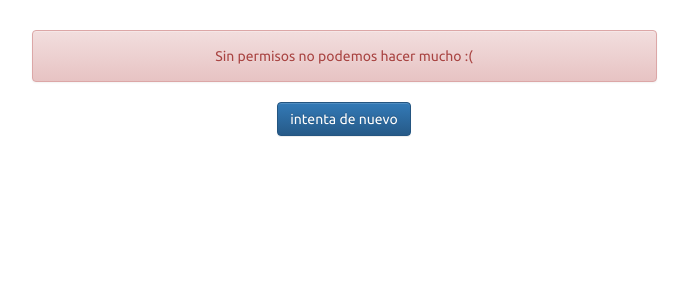
After one commit to farfanoide/dssd_gdrive, a Django app: a page that uses gdrive/templates/error.html in a window 1280 px wide. The commit adds this page. Shown: the top 300 px of the page, without its empty margins (296-984 px from the left). Run offline with Django 3.2, Linux system fonts and the light colour scheme; some libraries are stand-ins or nearby versions.

Commit message:
adds error page

```diff
--- /dev/null
+++ b/gdrive/templates/error.html
@@ -0,0 +1,11 @@
+{%extends 'layout.html'%}
+
+{% block content %}
+<div class="text-center">
+
+  <div class="alert alert-danger" role="alert">
+    Sin permisos no podemos hacer mucho :(
+  </div>
+  <a class="btn btn-primary" href="{% url 'home' %}">intenta de nuevo</a>
+</div>
+{% endblock content %}
--- a/gdrive/templates/layout.html
+++ b/gdrive/templates/layout.html
@@ -15,14 +15,9 @@
     <link href="https://fonts.googleapis.com/css?family=Ubuntu" rel="stylesheet">
     <style>
 
-ul {
-  list-style: none;
-  line-height: 1.6em;
-  padding: 1em;
-}
     body {
       font-family: 'Ubuntu';
-        padding-top: 30px;
+      padding-top: 30px;
     }
     h1 {
       padding: .4em;
@@ -34,6 +29,9 @@ ul {
       margin-bottom: 1em;
       border: 1px solid rgba(1,1,1,.2);
       border-radius: 0.5em;
+      list-style: none;
+      line-height: 1.6em;
+      padding: 1em;
     }
 
 
--- a/gdrive/urls.py
+++ b/gdrive/urls.py
@@ -3,9 +3,10 @@ from django.conf.urls import url
 from .views import *
 
 urlpatterns = [
-    url(r'^$', HomeView.as_view()),
+    url(r'^$', HomeView.as_view(), name='home'),
     url(r'^sync_gdrive/$', SyncGdriveView.as_view(), name='sync'),
     url(r'^sync_gdrive_success/$', SyncGdriveSuccessView.as_view()),
+    url(r'^sync_gdrive_error/$', SyncGdriveErrorView.as_view(), name='gsync_error'),
     url(r'^list/$', GdriveListView.as_view(), name='list'),
     url(r'^(?P<file_id>.+)/share/$', GdriveShareView.as_view(), name='share'),
     url(r'^(?P<file_id>.+)/unshare/$', GdriveUnshareView.as_view(), name='unshare'),
--- a/gdrive/views.py
+++ b/gdrive/views.py
@@ -31,7 +31,6 @@ class HasGdriveRepositoryMixin(object):
         return self._repo
 
 
-
 class HomeView(TemplateView):
 
     template_name = 'home.html'
@@ -46,13 +45,17 @@ class SyncGdriveView(TemplateView):
         return HttpResponseRedirect(auth_uri)
 
 
+class SyncGdriveErrorView(TemplateView):
+    template_name = 'error.html'
+
+
 class SyncGdriveSuccessView(View):
 
     def get(self, request, *args, **kwargs):
         code = request.GET.get('code', None)
 
         if not code:
-            return False
+            return HttpResponseRedirect(reverse('gsync_error'))
 
         credentials = flow.step2_exchange(code)
         request.session['credentials'] = credentials.to_json()
@@ -87,6 +90,7 @@ class GdriveShareView(HasGdriveRepositoryMixin, FormView):
             return super(GdriveShareView, self).post(request, *args, **kwargs)
         return HttpResponseRedirect(reverse('list'))
 
+
 class GdriveUnshareView(HasGdriveRepositoryMixin, View):
     success_url = reverse_lazy('list')
 
@@ -96,6 +100,7 @@ class GdriveUnshareView(HasGdriveRepositoryMixin, View):
         messages.success(request, 'El archivo se ha descompartido correctamente.')
         return HttpResponseRedirect(reverse('list'))
 
+
 class GdriveCreateView(HasGdriveRepositoryMixin, View):
 
     def post(self, request, *args, **kwargs):
```
